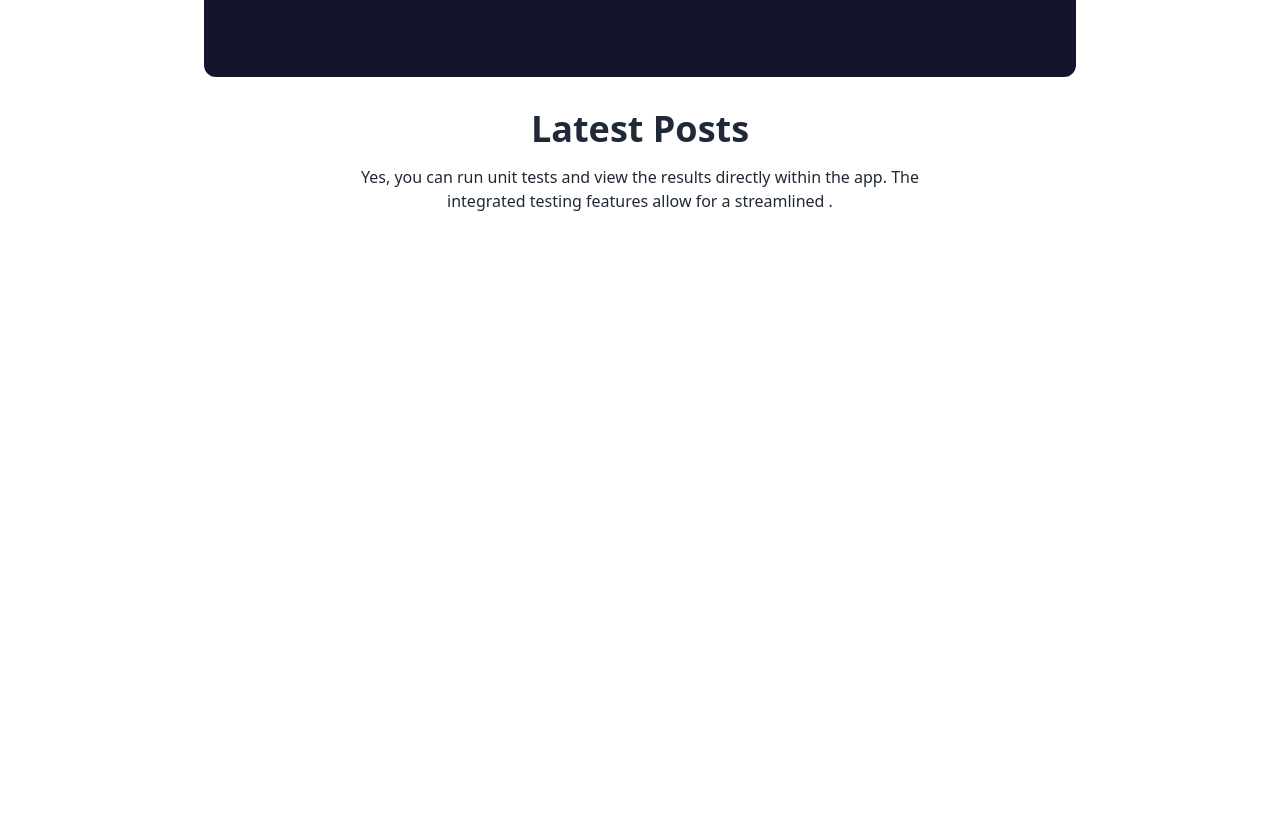
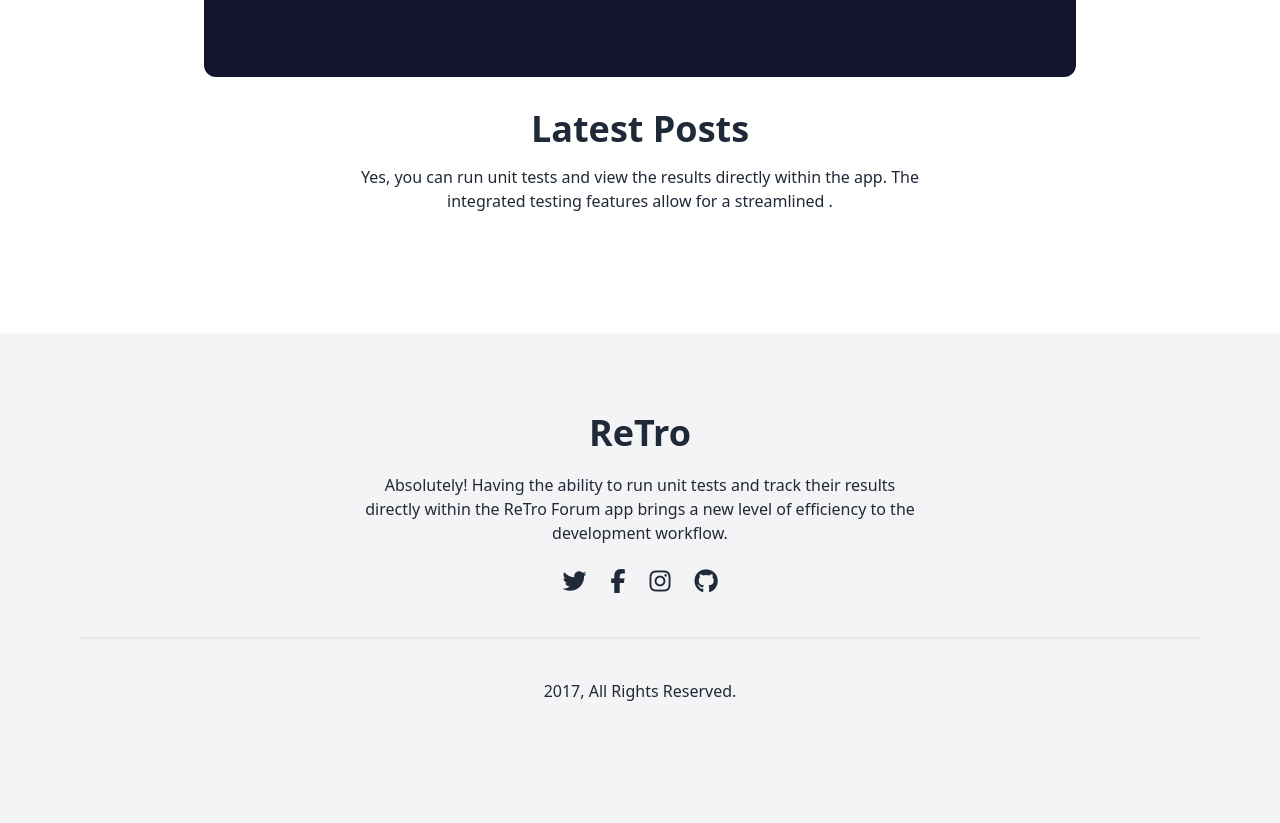
Before and after one commit to Tarek124/ReTro, a plain HTML site: page index.html in a window 1280 px wide. Shown: the part 1259-2082 px from the top of the page. Before the commit the page ends 1584 px from the top, so only its background shows below. Drawn offline with nearby package versions, Linux system fonts and the light colour scheme; no server answers.

Commit message:
finaly done

```diff
--- a/index.html
+++ b/index.html
@@ -10,6 +10,13 @@
       type="text/css"
     />
     <script src="https://cdn.tailwindcss.com"></script>
+    <link
+      rel="stylesheet"
+      href="https://cdnjs.cloudflare.com/ajax/libs/font-awesome/6.5.1/css/all.min.css"
+      integrity="sha512-DTOQO9RWCH3ppGqcWaEA1BIZOC6xxalwEsw9c2QQeAIftl+Vegovlnee1c9QX4TctnWMn13TZye+giMm8e2LwA=="
+      crossorigin="anonymous"
+      referrerpolicy="no-referrer"
+    />
   </head>
   <body>
     <main>
@@ -207,6 +214,35 @@
           </div>
         </section>
       </header>
+      <footer class="text-center mt-10 p-20 bg-[#2e2e580d]">
+        <div class="sm:w-1/2 mx-auto">
+          <h1 class=" text-4xl font-black">ReTro</h1>
+          <p class="my-5">
+            Absolutely! Having the ability to run unit tests and track their
+            results directly within the ReTro Forum app brings a new level of
+            efficiency to the development workflow.
+          </p>
+
+          <ul class="flex gap-6 items-center justify-center mb-10">
+            <li>
+              <a href=""><i class="fa-brands fa-twitter text-2xl"></i></a>
+            </li>
+            <li>
+              <a href=""><i class="fa-brands fa-facebook-f text-2xl"></i></a>
+            </li>
+            <li>
+              <a href=""><i class="fa-brands fa-instagram text-2xl"></i></a>
+            </li>
+            <li>
+              <a href=""><i class="fa-brands fa-github text-2xl"></i></a>
+            </li>
+          </ul>
+        </div>
+
+        <hr class="border border-b" />
+
+        <p class="my-10">2017, All Rights Reserved.</p>
+      </footer>
     </main>
     <script src="./script.js"></script>
   </body>
```
